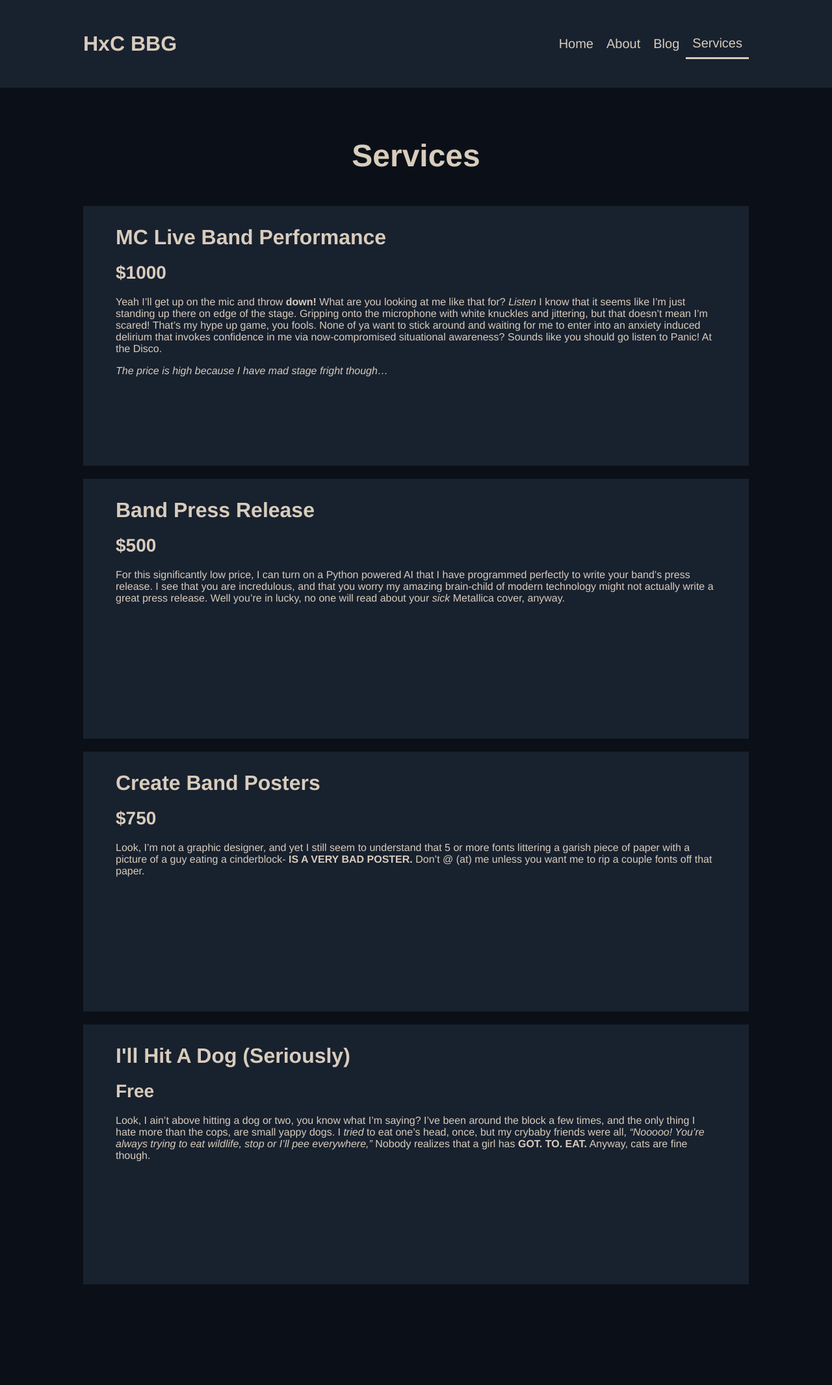
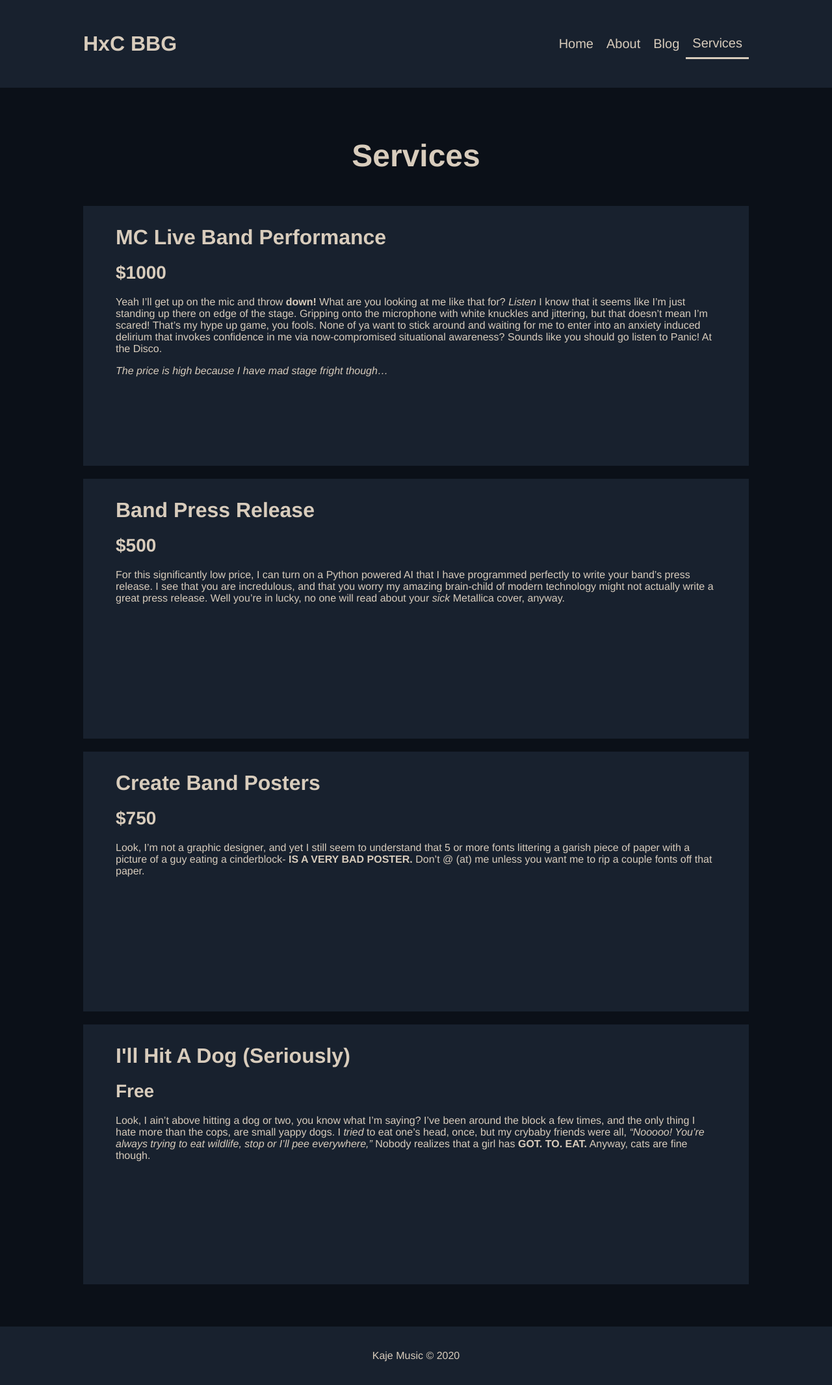
Before and after one commit to JulesRuby/jekyll-assignment, a Jekyll site: the page built from services.html, in a window 1280 px wide. Shown: the whole page at 65% size. Built offline with Jekyll 4.4.1, drawn with Linux system fonts in a browser that asks for light colours; before the commit the page ends 2042 px from its top, so only the background shows below that.

Commit message:
put the in footer on the actual CORRECT project

```diff
--- /dev/null
+++ b/_includes/footer.html
@@ -0,0 +1,3 @@
+<footer>
+  Kaje Music &copy 2020
+</footer>
--- a/_layouts/default.html
+++ b/_layouts/default.html
@@ -16,5 +16,6 @@
     <main>
     	{{ content}}
     </main>
+    {% include footer.html %}
   </body>
 </html>
--- a/assets/css/main.css
+++ b/assets/css/main.css
@@ -76,3 +76,17 @@ nav > ul a {
 main {
   padding: 5vh 10vw;
 }
+
+
+/* footer */
+
+footer {
+  display: flex;
+  justify-content: center;
+  align-items: center;
+
+  width:100%;
+  height:10vh;
+
+  background-color: rgb(24, 33, 46);
+}
```
Also changed, not shown: 10 other files.
